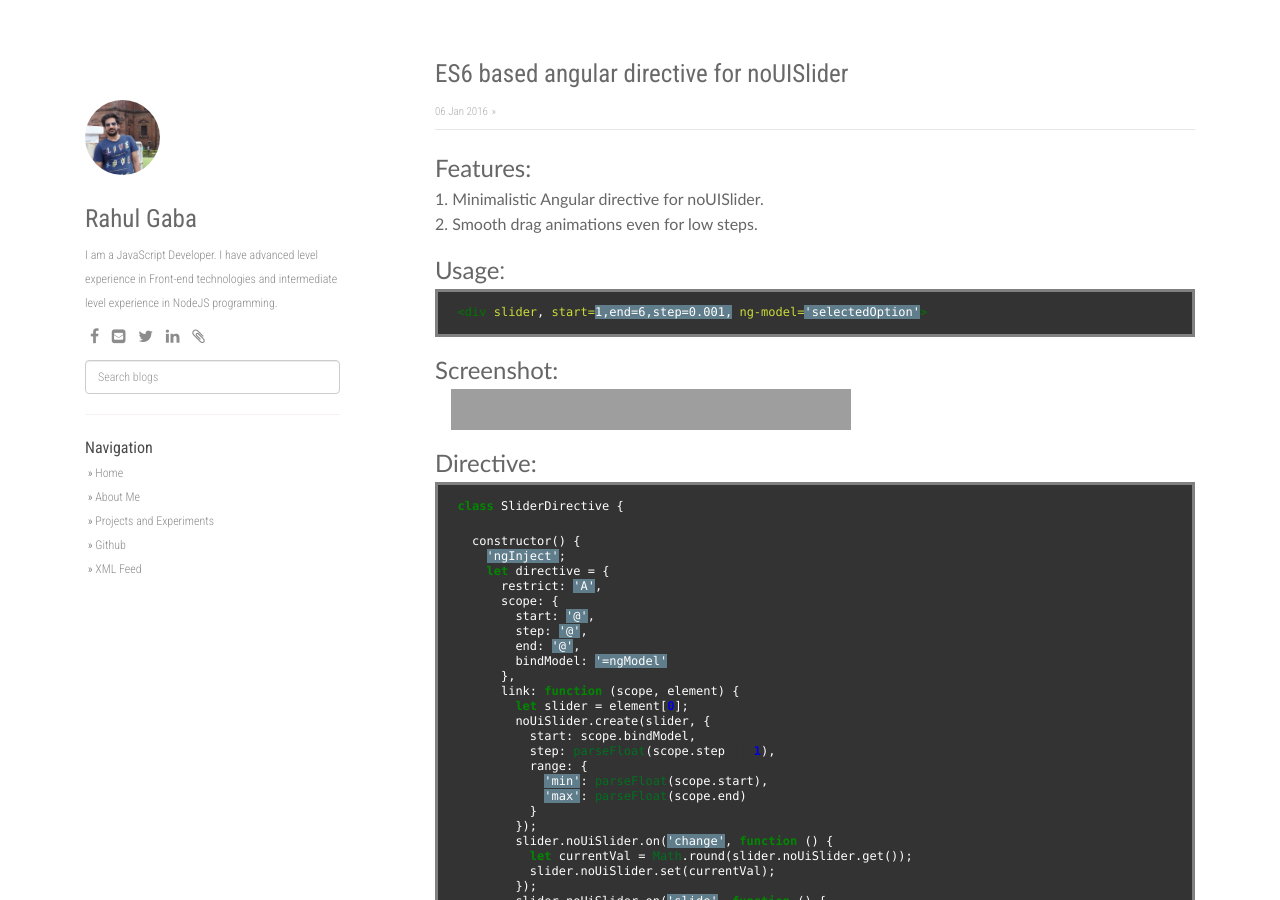
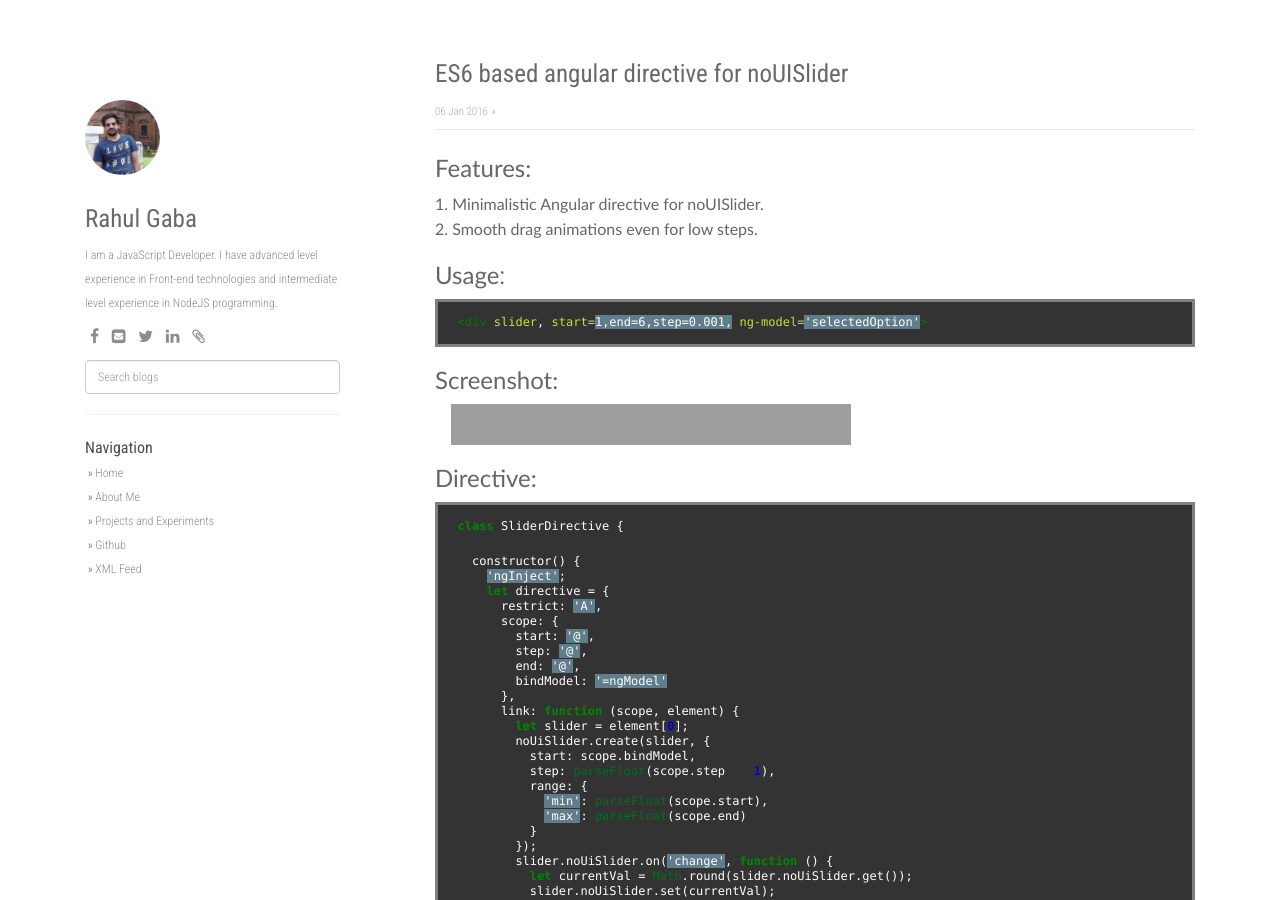
Before and after one commit to rgabs/rgabs.github.io, a Jekyll site: the page built from _posts/2016-01-06-es6-based-angular-directive-for.html, in a window 1280 px wide and 900 px high. Built offline with Jekyll 4.4.1, drawn with Linux system fonts in a browser that asks for light colours; nearby versions of some CDN libraries; comment, search, counter and statistics services are not loaded; grey boxes are pictures that could not be loaded.

Commit message:
margin increased for headers

```diff
--- a/static/css/main.css
+++ b/static/css/main.css
@@ -35,12 +35,12 @@
 }
 h2 {
   font-weight: normal;
-  margin-bottom: 5px;
+  margin-bottom: 10px;
   color: #666666;
 }
 h3 {
   font-weight: normal;
-  margin-bottom: 5px;
+  margin-bottom: 10px;
   color: #666666;
 }
 a, a:link, a:active {
```
